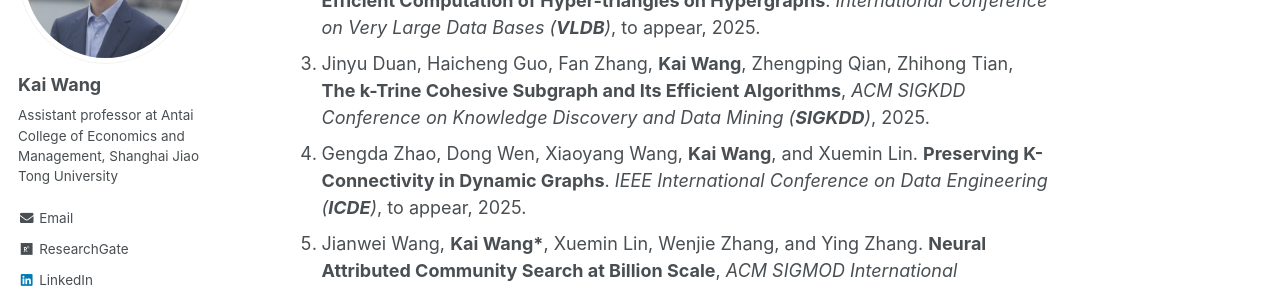
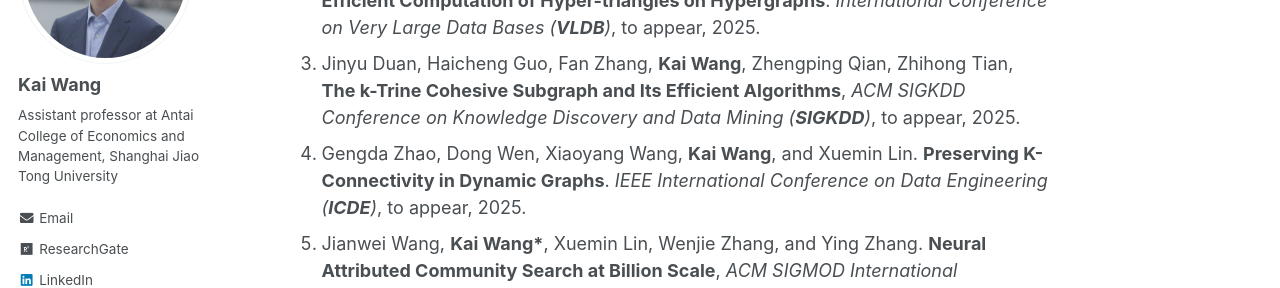
Before and after one commit to cs-kaiwang/cs-kaiwang.github.io, a Jekyll site: the page built from _pages/about.md, in a window 1280 px wide and 900 px high, scrolled down 583 px. Shown: the part 153-441 px from the top of the window. Built offline with Jekyll 4.4.1, drawn with Linux system fonts in a browser that asks for light colours.

Commit message:
Update about.md

```diff
--- a/_pages/about.md
+++ b/_pages/about.md
@@ -20,7 +20,7 @@ Publications (* indicates corresponding author)
 ======
 1. Yizhang He, **Kai Wang\***, Wenjie Zhang, Xuemin Lin, and Ying Zhang. **Common Neighborhood Estimation over Bipartite Graphs under Local Differential Privacy**, *ACM SIGMOD International Conference on Management of Data (**SIGMOD**)*, to appear, 2025.
 2. Haozhe Yin, **Kai Wang\***, Wenjie Zhang, Ying Zhang, Ruijia Wu, and Xuemin Lin. **Efficient Computation of Hyper-triangles on Hypergraphs**. *International Conference on Very Large Data Bases (**VLDB**)*, to appear, 2025.
-3. Jinyu Duan, Haicheng Guo, Fan Zhang, **Kai Wang**, Zhengping Qian, Zhihong Tian, **The k-Trine Cohesive Subgraph and Its Efficient Algorithms**, *ACM SIGKDD Conference on Knowledge Discovery and Data Mining (**SIGKDD**)*, 2025.
+3. Jinyu Duan, Haicheng Guo, Fan Zhang, **Kai Wang**, Zhengping Qian, Zhihong Tian, **The k-Trine Cohesive Subgraph and Its Efficient Algorithms**, *ACM SIGKDD Conference on Knowledge Discovery and Data Mining (**SIGKDD**)*, to appear, 2025.
 4. Gengda Zhao, Dong Wen, Xiaoyang Wang, **Kai Wang**, and Xuemin Lin. **Preserving K-Connectivity in Dynamic Graphs**. *IEEE International Conference on Data Engineering (**ICDE**)*, to appear, 2025.
 5. Jianwei Wang, **Kai Wang\***, Xuemin Lin, Wenjie Zhang, and Ying Zhang. **Neural Attributed Community Search at Billion Scale**, *ACM SIGMOD International Conference on Management of Data (**SIGMOD**)*, 2024.
 6. Jianwei Wang, Ying Zhang\*, **Kai Wang\***, Xuemin Lin, and Wenjie Zhang. **Missing Data Imputation with Uncertainty-Driven Network**, *ACM SIGMOD International Conference on Management of Data (**SIGMOD**)*, 2024.
```
